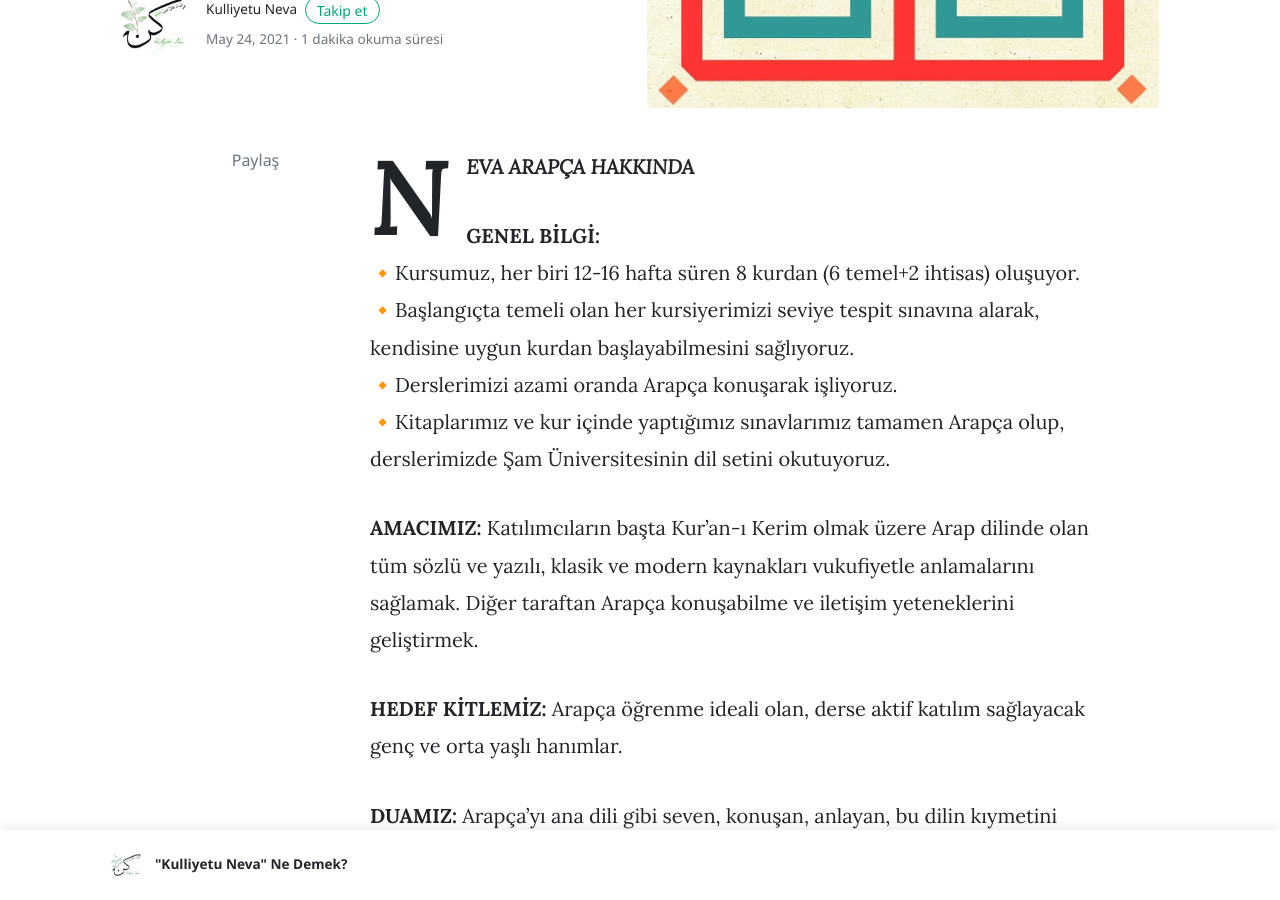
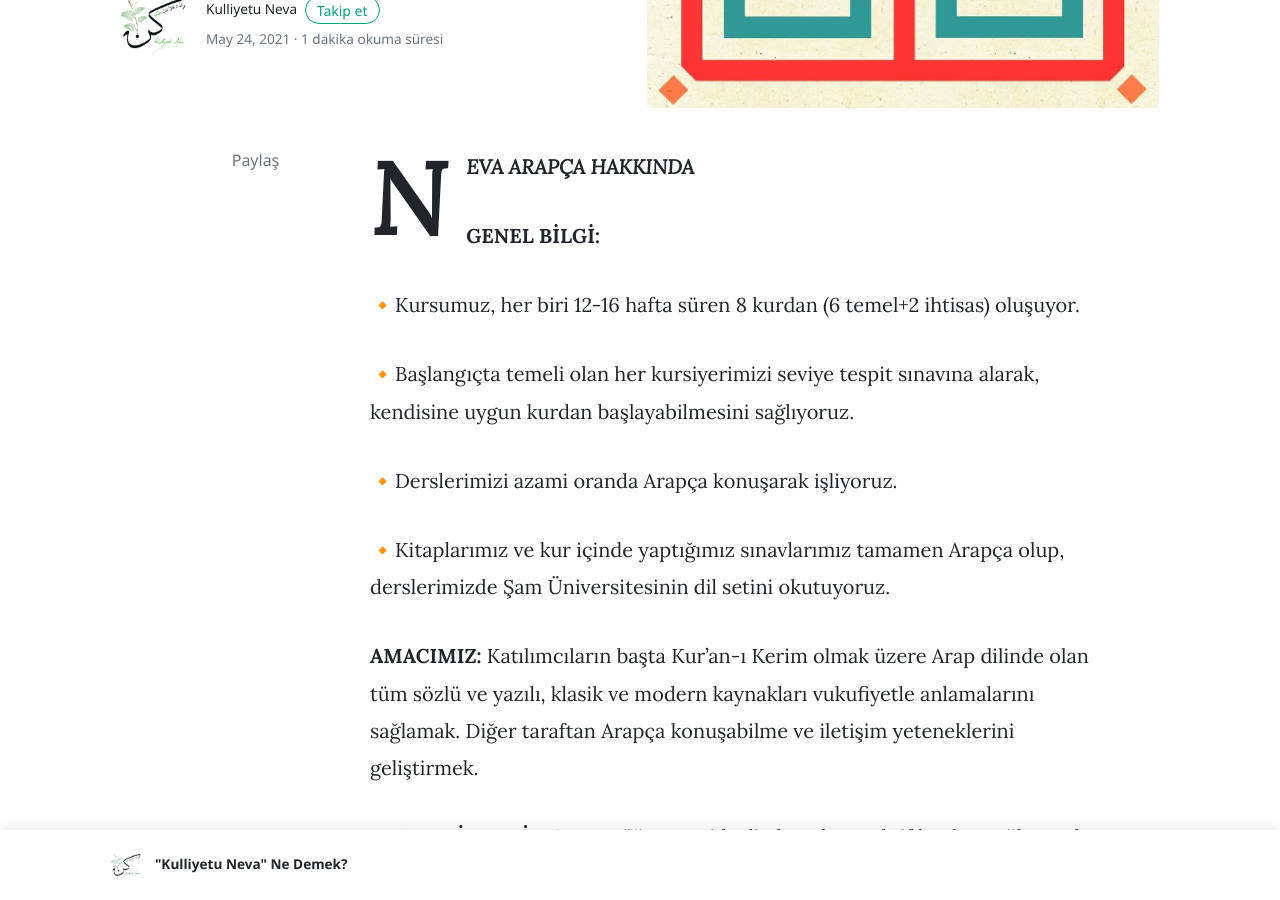
Before and after one commit to kulliyetuneva/website, a Jekyll site: the page built from _posts/2021-05-24-neva-arapça-hakkında.md, in a window 1280 px wide and 900 px high, scrolled down 345 px. Built offline with Jekyll 4.4.1, drawn with Linux system fonts in a browser that asks for light colours; nearby versions of some CDN libraries; comment, search, counter and statistics services are not loaded.

```diff
--- a/_posts/2021-05-24-neva-arapça-hakkında.md
+++ b/_posts/2021-05-24-neva-arapça-hakkında.md
@@ -13,9 +13,16 @@ image: /assets/images/kufi1.jpg
 
 ***NEVA ARAPÇA HAKKINDA***
 
-**GENEL BİLGİ:**\
-🔸Kursumuz, her biri 12-16 hafta süren 8 kurdan (6 temel+2 ihtisas) oluşuyor.     🔸Başlangıçta temeli olan her kursiyerimizi seviye tespit sınavına alarak, kendisine uygun kurdan başlayabilmesini sağlıyoruz.\
-🔸Derslerimizi azami oranda Arapça konuşarak işliyoruz.\
+**GENEL BİLGİ:**
+
+
+
+🔸Kursumuz, her biri 12-16 hafta süren 8 kurdan (6 temel+2 ihtisas) oluşuyor.
+
+🔸Başlangıçta temeli olan her kursiyerimizi seviye tespit sınavına alarak, kendisine uygun kurdan başlayabilmesini sağlıyoruz.
+
+🔸Derslerimizi azami oranda Arapça konuşarak işliyoruz.
+
 🔸Kitaplarımız ve kur içinde yaptığımız sınavlarımız tamamen Arapça olup, derslerimizde Şam Üniversitesinin dil setini okutuyoruz.
 
 **AMACIMIZ:** Katılımcıların başta Kur'an-ı Kerim olmak üzere Arap dilinde olan tüm sözlü ve yazılı, klasik ve modern kaynakları vukufiyetle anlamalarını sağlamak. Diğer taraftan Arapça konuşabilme ve iletişim yeteneklerini geliştirmek.
@@ -24,7 +31,6 @@ image: /assets/images/kufi1.jpg
 
 **DUAMIZ:** Arapça'yı ana dili gibi seven, konuşan, anlayan, bu dilin kıymetini bilerek ciddi bir şekilde emek veren, kursu bir etkinlik yeri olarak değil, ilim ve amel yuvası olarak gören öğrenciler yetiştirmek.
 
-> \
 > 🌿 *Nevâ Arapça dersleri, Suriye'de eğitim görmüş, 10 yıllık öğretim deneyimi olan, bu vesileyle Kur'an'a hizmet etmeyi kendilerine gaye edinmiş beş kişilik bir bayan grubu tarafından Kayseri'de verilmektedir.*🌿
 >
 > ![](/assets/images/kufi2.jpg)
```
